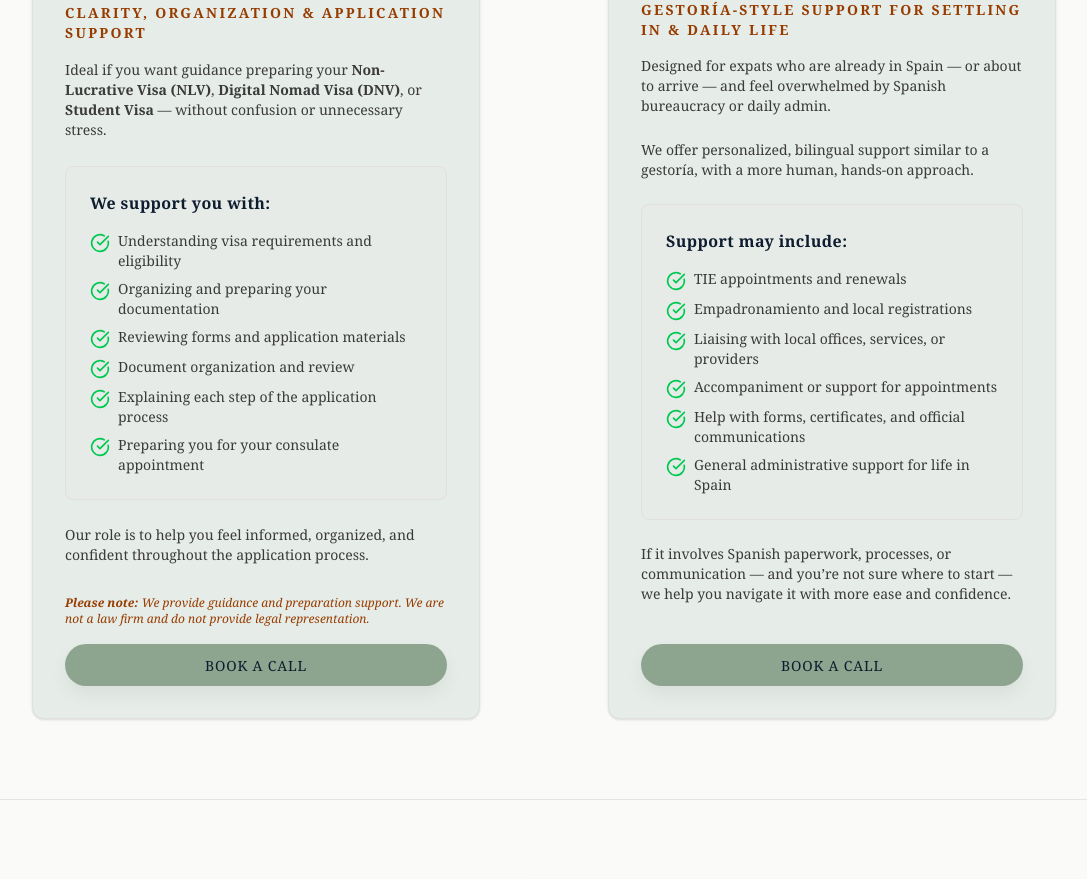
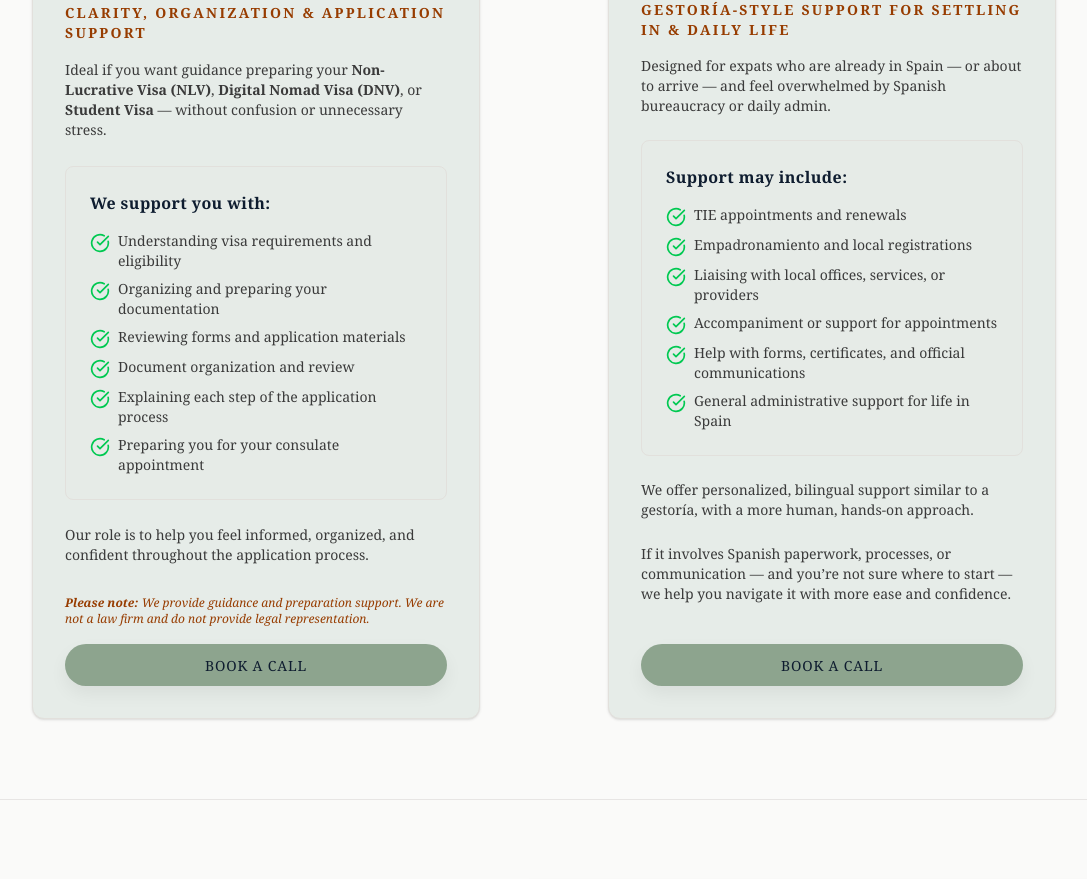
Before and after one commit to aurelido/safelanding-spain-landingpage, a React (Vite) app: page / in a window 1280 px wide. Shown: the part 2119-2998 px from the top of the page, without its empty margins (48-1135 px from the left). Built offline with nearby package versions, Linux system fonts and the light colour scheme.

Commit message:
Moving support card

```diff
--- a/src/components/ServicesSection.jsx
+++ b/src/components/ServicesSection.jsx
@@ -102,9 +102,6 @@ const ServicesSection = () => {
             <p className="sl-body-copy text-sm mb-6">
               Designed for expats who are already in Spain — or about to arrive — and feel overwhelmed by Spanish bureaucracy or daily admin.
             </p>
-            <p className="sl-body-copy text-sm mb-6">
-              We offer personalized, bilingual support similar to a gestoría, with a more human, hands-on approach.
-            </p>
             <div className="bg-[color:var(--sl-card)]/80 p-6 rounded-lg border border-[color:var(--sl-border)] mb-6">
               <h4 className="font-semibold text-[color:var(--sl-accent)] mb-4 tracking-wide">Support may include:</h4>
               <ul className="space-y-2 sl-body-copy text-sm">
@@ -135,6 +132,9 @@ const ServicesSection = () => {
               </ul>
             </div>
             <p className="sl-body-copy text-sm mb-6">
+              We offer personalized, bilingual support similar to a gestoría, with a more human, hands-on approach.
+            </p>
+            <p className="sl-body-copy text-sm mb-6">
               If it involves Spanish paperwork, processes, or communication — and you’re not sure where to start — we help you navigate it with more ease and confidence.
             </p>
             <a
```
